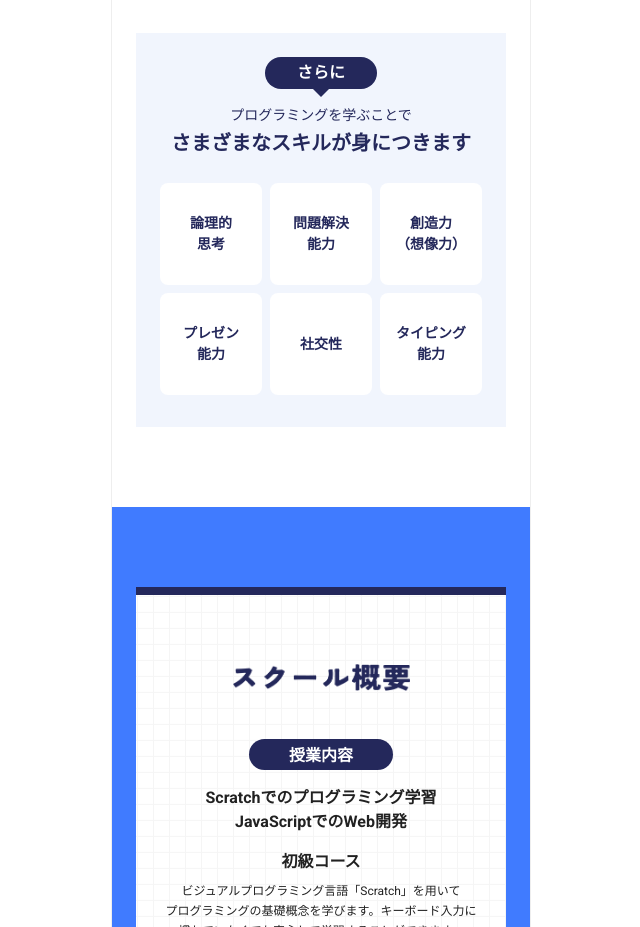
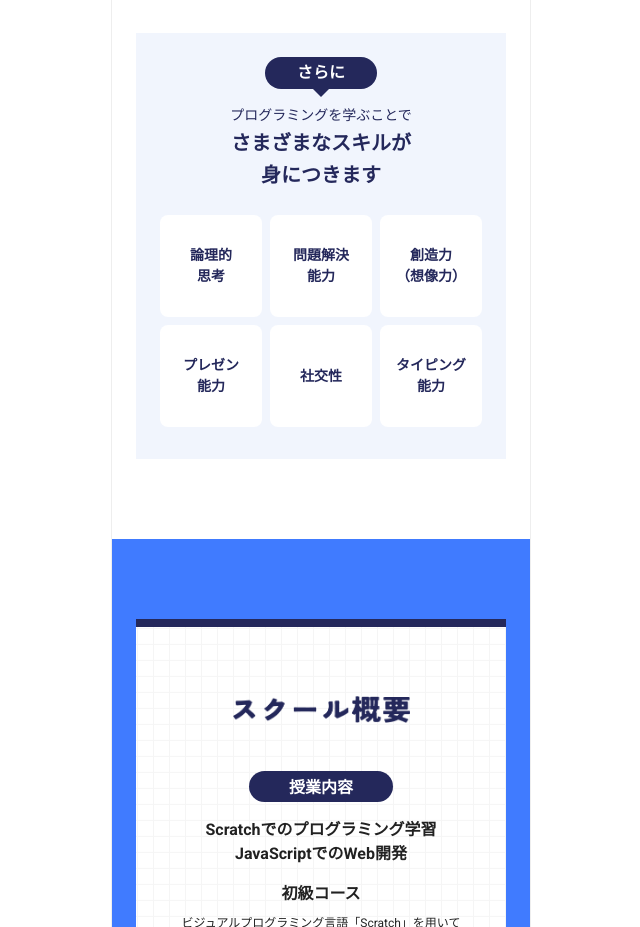
Before and after one commit to yutaroud/rect, a Next.js app: page /school in a window 1280 px wide. Shown: the part 2120-3047 px from the top of the page, without its empty margins (319-959 px from the left). Built offline with nearby package versions, Linux system fonts and the light colour scheme.

Commit message:
[#117]fix:スタイル調整

```diff
--- a/src/app/school/Introduction.tsx
+++ b/src/app/school/Introduction.tsx
@@ -3,7 +3,6 @@ import Typography from "@mui/material/Typography";
 import headingTeacherImg from "../../../public/image/school/heading_introduction.png";
 import List from '@mui/material/List';
 import ListItem from '@mui/material/ListItem';
-import { border, borderRadius, fontWeight, textAlign } from "@mui/system";
 
 const sxStyles = {
   textWrap: {
@@ -64,6 +63,7 @@ const sxStyles = {
       justifyContent: 'center',
       fontSize: '14px',
       aspectRatio: 1,
+      padding: 0,
     },
   }
 };
@@ -138,7 +138,7 @@ const Introduction = () => {
           <Typography sx={sxStyles.balloon}>さらに</Typography>
           <Typography mt={2} variant="subtitle2" color={'#24285B'}>
             プログラミングを学ぶことで<br/>
-            <Typography variant="h6" color={'#24285B'} fontWeight={'bold'}>さまざまなスキルが身につきます</Typography>
+            <Typography variant="h6" color={'#24285B'} fontWeight={'bold'}>さまざまなスキルが<br/>身につきます</Typography>
           </Typography>
           <List
             sx={sxStyles.skillList}
```
